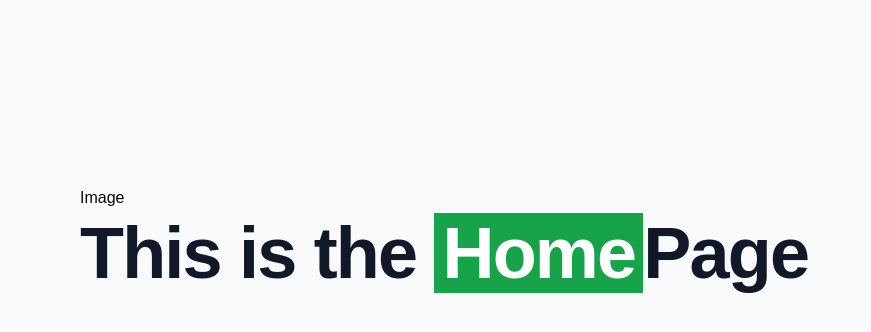
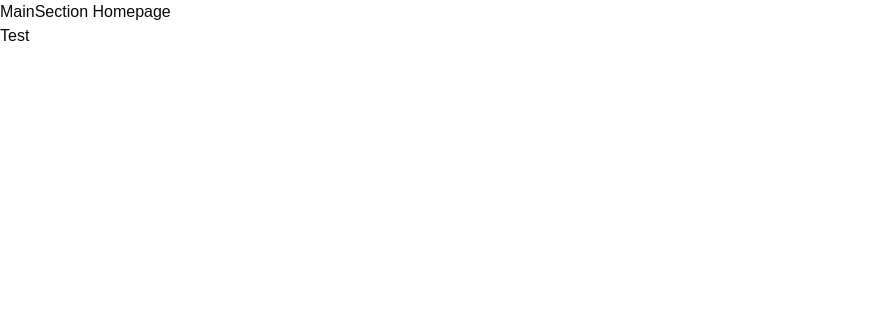
Before and after one commit to BlackoutNoir/medpulse-ui-main, a Next.js app: page / in a window 1280 px wide. Shown: the top 332 px of the page, without its empty margins (0-871 px from the left). Built offline with nearby package versions, Linux system fonts and the light colour scheme.

Commit message:
chore(structure): reorganize file structure and add necessary files

```diff
--- a/src/app/page.tsx
+++ b/src/app/page.tsx
@@ -1,26 +1,17 @@
-import MaxWidthWrapper from "@/components/MaxWidthWrapper";
-import Image from "next/image";
+'use client';
+import React from 'react';
+import MainSection from '@/components/home/MainSection';
 
-export default function Home() {
+const Page = () => {
   return (
-    <div className="bg-slate-50">
-      <section>
-        <MaxWidthWrapper className="pb-24 pt-10 lg:grid lg:grid-cols-3 sm:pb-32 lg:gap-x-0 xl:gap-x-8 lg:pt-24 xl:pt-32 lg:pb-52">
-          <div className="col-span-2 px-6 lg:px-0 lg:pt-4">
-            <div className="relative mx-auto text-center lg:text-left flex flex-col items-center lg:items-start">
-              <div className="absolute w-28 left-0 -top-20 hidden lg:block"></div>
-              <div className="absolute inset-x-0 bottom-0 bg-gradient-to-t via-slate-50/50 from-slate-50 h-28">
-                Image
-              </div>
-              <h1 className="relative w-fit tracking-tight text-balance mt-16 font-bold !leading-tight text-gray-900 text-5xl md:text-6xl lg:text-7xl">
-                This is the{" "}
-                <span className="bg-green-600 px-2 text-white">Home</span>
-                Page
-              </h1>
-            </div>
-          </div>
-        </MaxWidthWrapper>
-      </section>
-    </div>
+    <>
+      <header>
+        <title>Home - MedPulse</title>
+        <meta name="description" content="Medpulse Home Page" />
+      </header>
+      <MainSection />
+    </>
   );
-}
+};
+
+export default Page;
--- /dev/null
+++ b/src/components/home/MainSection.tsx
@@ -0,0 +1,10 @@
+import React from 'react';
+
+export default function MainSection() {
+  return (
+    <>
+      <div>MainSection Homepage</div>
+      <div>Test</div>
+    </>
+  );
+}
--- /dev/null
+++ b/src/utils/userContext.tsx
@@ -0,0 +1 @@
+//check reference repo
```
Also changed, not shown: referenceTemplates/Temp_layout.tsx (added, +32 -0 lines), src/app/layout.tsx (+12 -16 lines), 1 other file (tests, documents, lock files or other folders).
